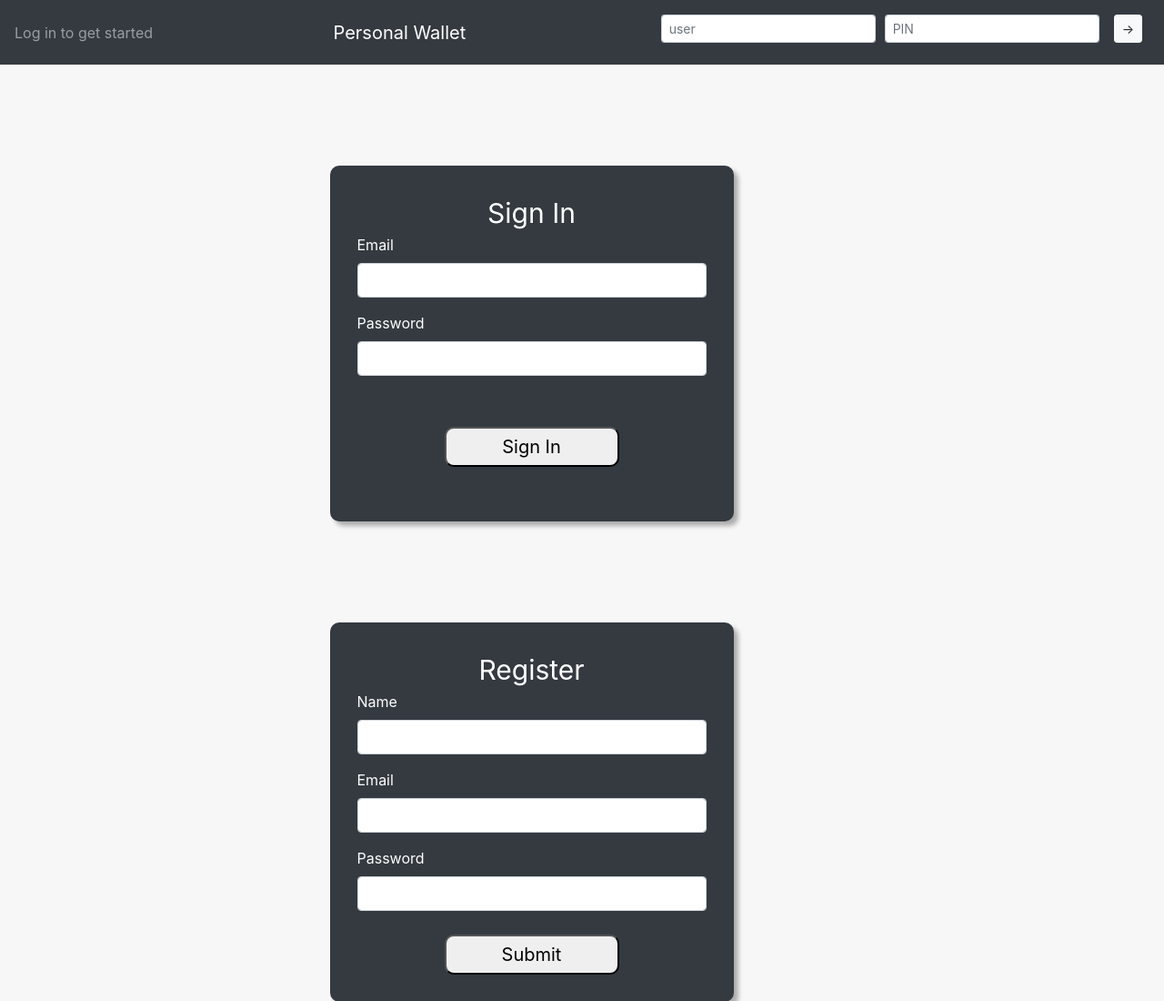
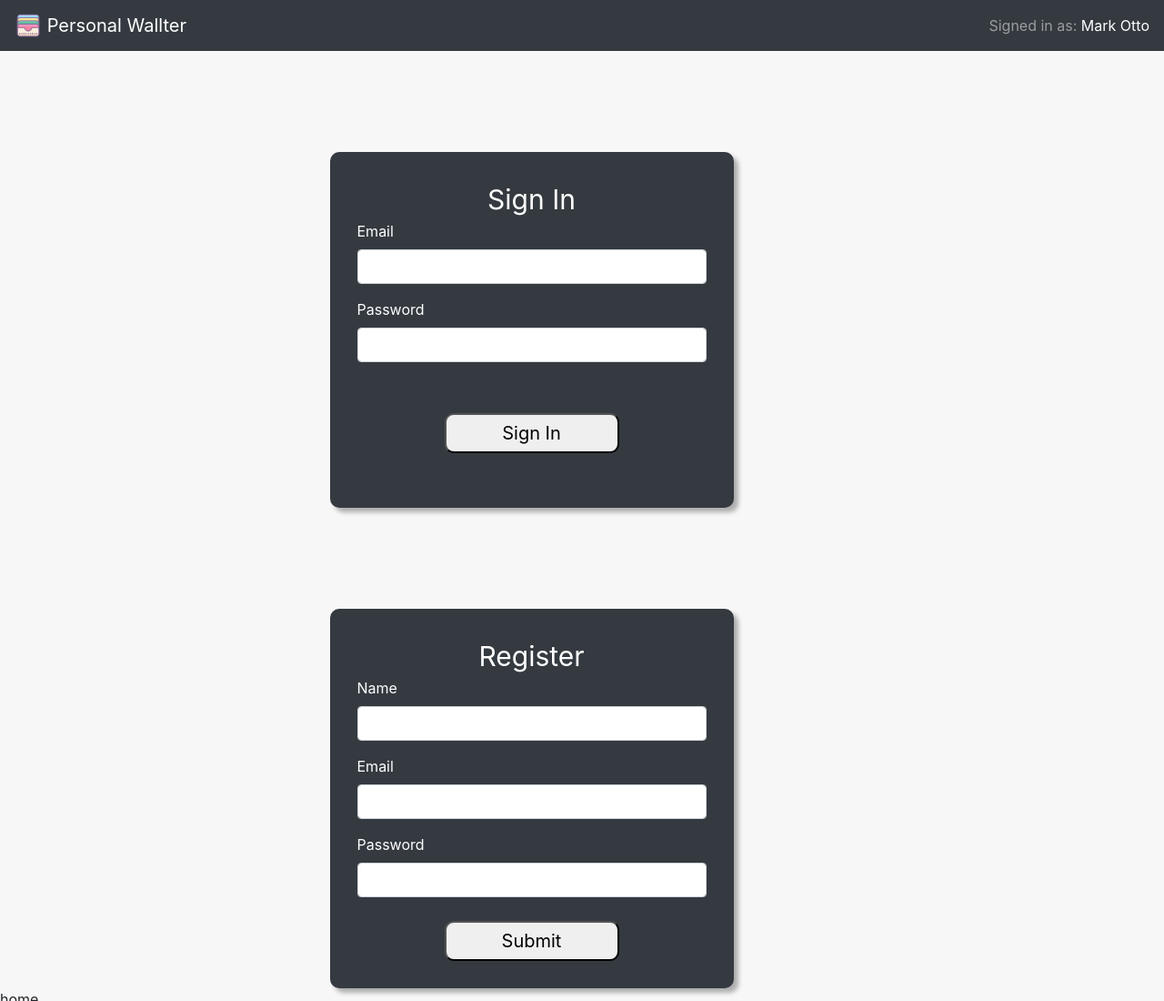
Before and after one commit to luigicampagnola/project-7, a React app: page / in a window 1280 px wide. Shown: the top 1100 px of the page at 91% size. Built offline with nearby package versions, Linux system fonts and the light colour scheme.

Commit message:
navbar fixing

```diff
--- a/src/Components/NavbarComponent/NavbarComponent.js
+++ b/src/Components/NavbarComponent/NavbarComponent.js
@@ -1,43 +1,20 @@
 import React from "react";
 import Navbar from "react-bootstrap/Navbar";
-import { Col } from "react-bootstrap";
-import Form from "react-bootstrap/Form";
+import { Nav } from "react-bootstrap";
 import "bootstrap/dist/css/bootstrap.css";
-import Button from "react-bootstrap/Button";
+import TitleNav from "./TitleNav/TitleNav";
+import NavbarUser from "./NavbarUser/NavbarUser";
 
 const NavbarComponent = () => {
   return (
     <div>
-      <Navbar bg="dark" variant="dark">
-        <Navbar.Text>Log in to get started</Navbar.Text>
+      <Navbar bg='dark' variant='dark'>
+        <TitleNav />
+        <Navbar.Toggle aria-controls="basic-navbar-nav" />
         <Navbar.Collapse className="justify-content-end">
-          <Navbar.Brand href="#home">Personal Wallet</Navbar.Brand>
-        </Navbar.Collapse>
-        <Navbar.Toggle />
-        <Navbar.Collapse className="justify-content-end">
-          <Form>
-            <Form.Row>
-              <Form.Group as={Col} controlId="formGriidEmail">
-                <Form.Control
-                  className="mt-2"
-                  type="email"
-                  placeholder="user"
-                  size='sm'
-                />
-              </Form.Group>
-              <Form.Group as={Col} controlId="formGridPassword">
-                <Form.Control
-                  className="mt-2"
-                  type="password"
-                  placeholder="PIN"
-                  size='sm'
-                />
-              </Form.Group>
-            </Form.Row>
-          </Form>
-          <Button variant="light" className="ml-3 mb-2 mr-2" size="sm">
-            &rarr;
-          </Button>
+          <Nav>
+            <NavbarUser />
+          </Nav>
         </Navbar.Collapse>
       </Navbar>
     </div>
--- /dev/null
+++ b/src/Components/NavbarComponent/NavbarUser/NavbarUser.js
@@ -0,0 +1,14 @@
+import React from "react";
+import { Navbar } from "react-bootstrap";
+
+const NavbarUser = () => {
+  return (
+    <div className='NavbarUser'>
+      <Navbar.Text>
+        Signed in as: <a href="#login">Mark Otto</a>
+      </Navbar.Text>
+    </div>
+  );
+};
+
+export default NavbarUser;
--- /dev/null
+++ b/src/Components/NavbarComponent/TitleNav/TitleNav.js
@@ -0,0 +1,20 @@
+import React from "react";
+import { Navbar } from "react-bootstrap";
+import logo from '../logo.png';
+
+const TitleNav = () => {
+  return (
+    <Navbar.Brand>
+      <img
+        alt=""
+        src={logo}
+        width="30"
+        height="30"
+        className="d-inlineblock align-top"
+      />{' '}
+      Personal Wallter
+    </Navbar.Brand>
+  );
+};
+
+export default TitleNav;
--- a/src/Components/SignIn/Password/Password.js
+++ b/src/Components/SignIn/Password/Password.js
@@ -5,9 +5,9 @@ const Password = () => {
   return (
     <div>
       <Form>
-        <Form.Group>
+        <Form.Group controlId="formBasicPassword">
           <Form.Label>Password</Form.Label>
-          <Form.Control type="passwod" />
+          <Form.Control type="Password" />
         </Form.Group>
       </Form>
     </div>
--- a/src/Containers/App.css
+++ b/src/Containers/App.css
@@ -5,6 +5,10 @@
 .App-logo {
   height: 40vmin;
   pointer-events: none;
+}
+
+.nav-title {
+  margin-left: 650px;
 }
 
 @media (prefers-reduced-motion: no-preference) {
@@ -63,3 +67,7 @@
   border-radius: 15px;
   background-color: rgb(240, 234, 234);
 }
+
+.Dropdown {
+  margin-left: auto;
+}
```
Also changed, not shown: src/Components/NavbarComponent/NavbarDropdown/DropdownMenu.js (added, +19 -0 lines), src/Components/NavbarComponent/Start/Start.js (added, +15 -0 lines), src/Components/NavbarComponent/Logo.svg (added), src/Components/NavbarComponent/Logo/icons8-wallet-100.png (added), src/Components/NavbarComponent/logo.png (added).
